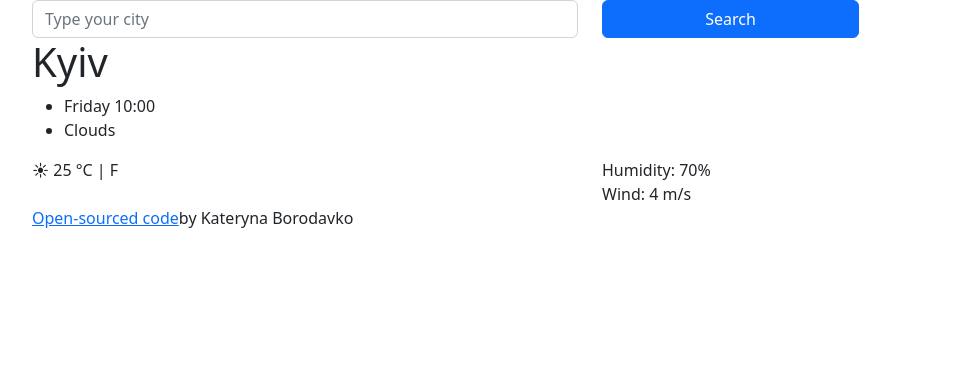
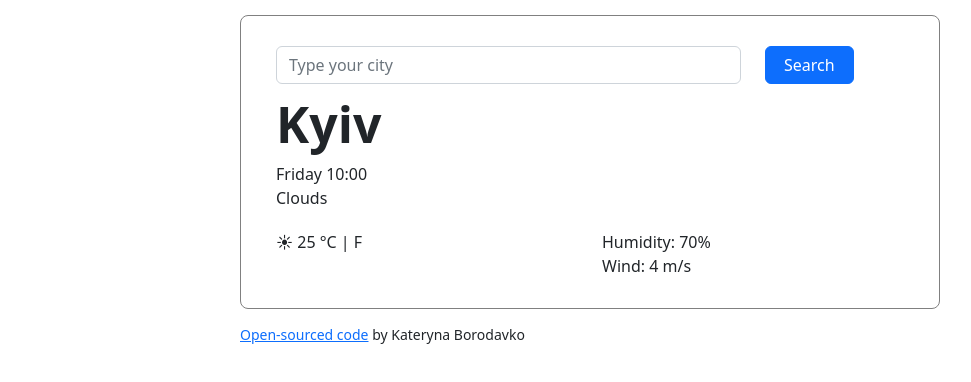
Before and after one commit to Itein/simple-weather-app, a plain HTML site: page index.html in a window 1280 px wide. Shown: the whole page, without its empty margins (50-1021 px from the left). Drawn offline with nearby package versions, Linux system fonts and the light colour scheme.

Commit message:
Spaces and borders in css

```diff
--- a/index.html
+++ b/index.html
@@ -20,9 +20,10 @@
   </head>
   <body>
     <div class="container">
+      <div class="weather-app">
         <header>
           <div class="row">
-          <div class="col">
+            <div class="col-9">
               <form>
                 <input
                   type="search"
@@ -33,9 +34,13 @@
                 />
               </form>
             </div>
-          <div class="col">
+            <div class="col-3">
               <form>
-              <input type="submite" class="btn btn-primary" value="Search" />
+                <input
+                  type="submit"
+                  value="Search"
+                  class="btn btn-primary search-btn"
+                />
               </form>
             </div>
           </div>
@@ -56,7 +61,8 @@
             </div>
           </div>
         </main>
-      <a href="#">Open-sourced code</a>by Kateryna Borodavko
       </div>
+    </div>
+    <small> <a href="#">Open-sourced code</a> by Kateryna Borodavko </small>
   </body>
 </html>
--- a/style.css
+++ b/style.css
@@ -0,0 +1,35 @@
+.weather-app {
+  max-width: 700px;
+  display: block;
+  margin: 15px auto;
+  border: 1px solid gray;
+  padding: 30px 35px;
+  border-radius: 8px;
+}
+
+.search-btn {
+  padding: 6px 18px;
+}
+
+section {
+  margin-top: 10px;
+}
+ul {
+  list-style: none;
+  margin: 0;
+  padding: 0;
+}
+main {
+  margin-top: 20px;
+}
+
+small {
+  max-width: 700px;
+  display: block;
+  margin: 0 auto;
+}
+
+h1 {
+  font-size: 50px;
+  font-weight: 600;
+}
```
Lines whose indentation alone changed are shown as unchanged.
